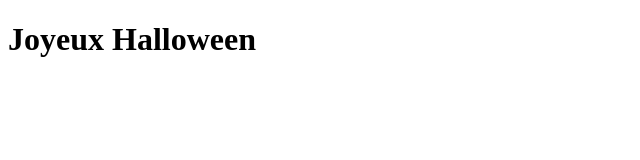
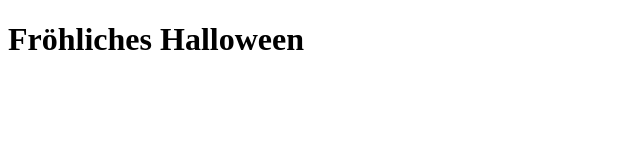
Before and after one commit to malojohannot/Halloween-git-project-2023-exam, a plain HTML site: page allemand.html in a window 1280 px wide. Shown: the whole page, without its empty margins (0-640 px from the left). Drawn offline with Linux system fonts and the light colour scheme.

Commit message:
titre des pages allemand portugais et polonais

```diff
--- a/allemand.html
+++ b/allemand.html
@@ -4,9 +4,9 @@
     <meta charset="UTF-8">
     <meta http-equiv="X-UA-Compatible" content="IE=edge">
     <meta name="viewport" content="width=device-width, initial-scale=1.0">
-    <title>Joyeux Halloween</title>
+    <title>Fröhliches Halloween</title>
 </head>
 <body>
-    <h1>Joyeux Halloween</h1>
+    <h1>Fröhliches Halloween</h1>
 </body>
 </html>
```
Also changed, not shown: polonais.html (+2 -2 lines), portugais.html (+2 -2 lines).
